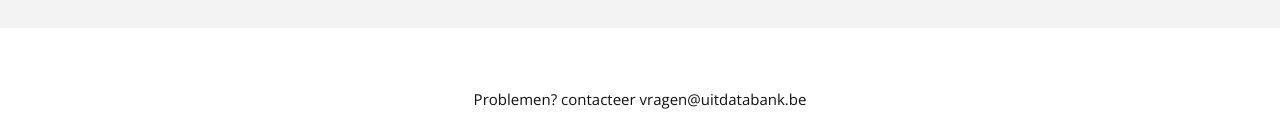
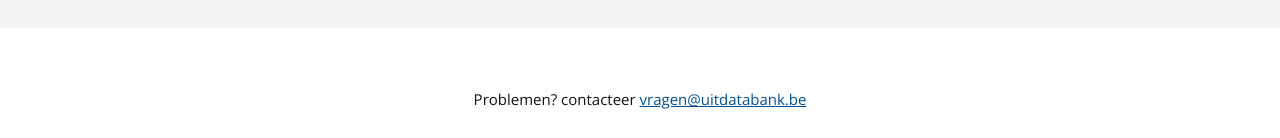
Before and after one commit to wdauwen/uit-documentatie, a Jekyll site: the page built from index.html, in a window 1280 px wide. Shown: the part 936-1074 px from the top of the page. Built offline with Jekyll 4.4.1, drawn with Linux system fonts in a browser that asks for light colours; comment, search, counter and statistics services are not loaded; part of the change alters nothing that is shown.

```diff
--- a/_includes/footer.html
+++ b/_includes/footer.html
@@ -1,3 +1,5 @@
 <footer>
-<p>Problemen? contacteer vragen@uitdatabank.be</p>
+<p>Problemen? contacteer <a href="mailto:vragen@uitdatabank.be">vragen@uitdatabank.be</p>
 </footer>
+
+{% include gtm.html %}
--- /dev/null
+++ b/_includes/gtm.html
@@ -0,0 +1,9 @@
+<!-- Google Tag Manager -->
+<noscript><iframe src="//www.googletagmanager.com/ns.html?id=GTM-M5X8HN"
+height="0" width="0" style="display:none;visibility:hidden"></iframe></noscript>
+<script>(function(w,d,s,l,i){w[l]=w[l]||[];w[l].push({'gtm.start':
+new Date().getTime(),event:'gtm.js'});var f=d.getElementsByTagName(s)[0],
+j=d.createElement(s),dl=l!='dataLayer'?'&l='+l:'';j.async=true;j.src=
+'//www.googletagmanager.com/gtm.js?id='+i+dl;f.parentNode.insertBefore(j,f);
+})(window,document,'script','dataLayer','GTM-M5X8HN');</script>
+<!-- End Google Tag Manager -->
```
